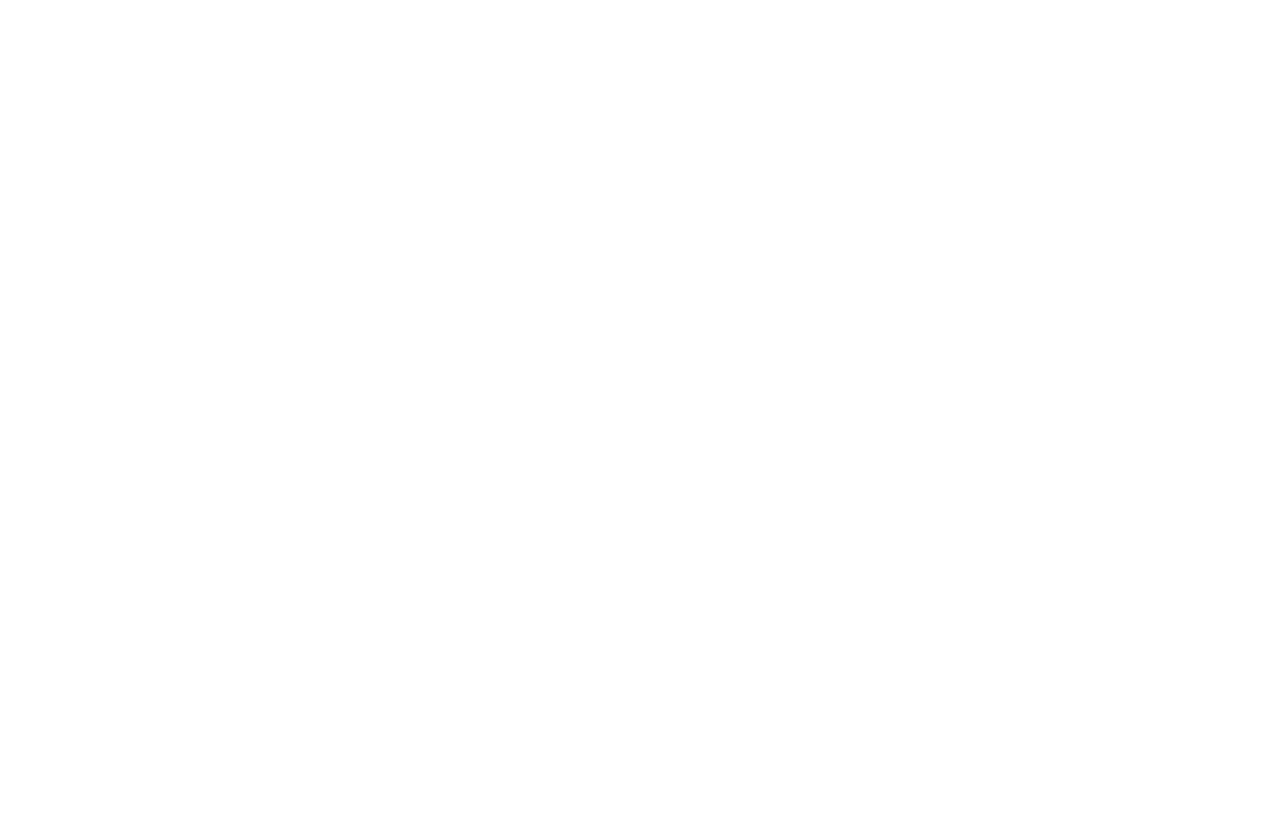
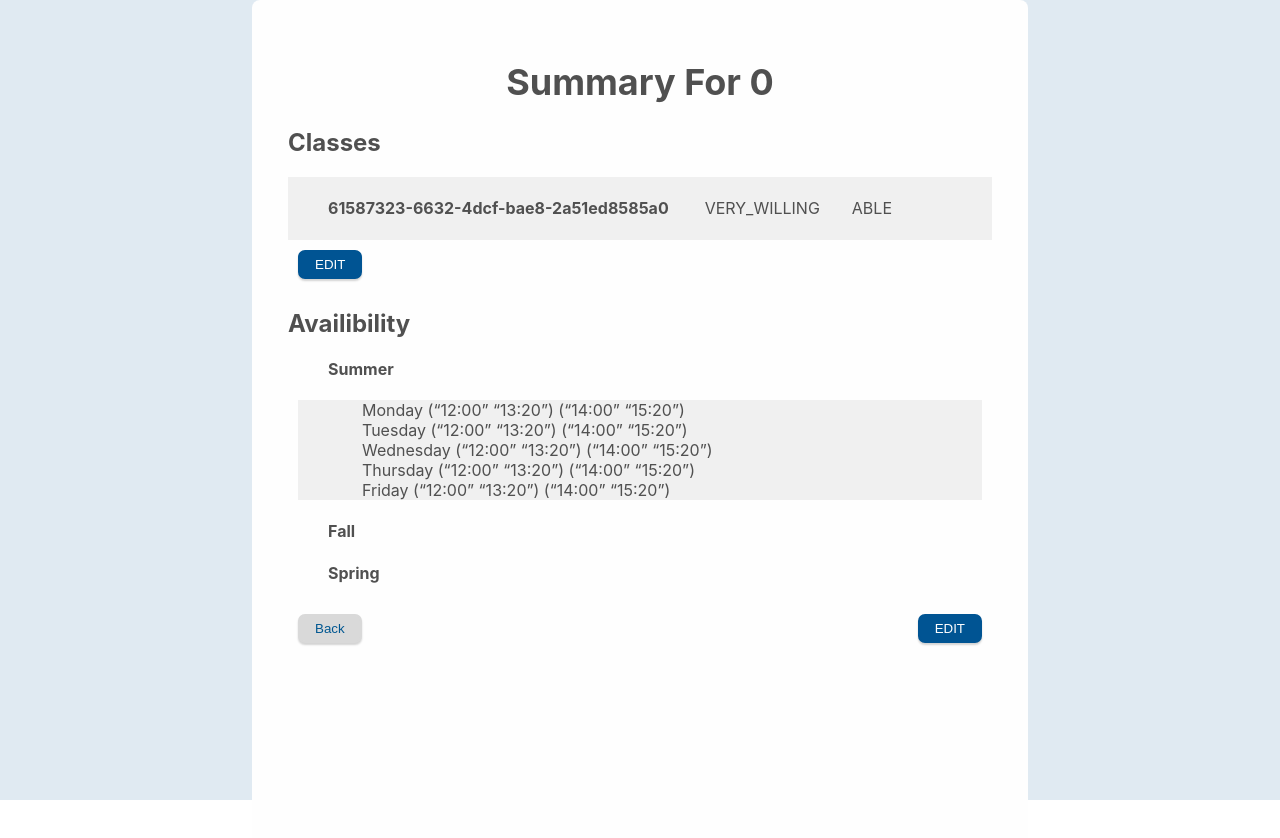
Before and after one commit to seng499-company1/frontend, a React (Create React App) app in the folder best-uvic-scheduler/: page /LandingPage/Summary_RO in a window 1280 px wide. Before the commit this address had no page. Shown: the top 838 px of the page. Before the commit the page ends 800 px from the top, so only its background shows below. Built offline with nearby package versions, Linux system fonts and the light colour scheme.

Commit message:
added function to parse through times

```diff
--- a/best-uvic-scheduler/src/Pages/LandingPage.tsx
+++ b/best-uvic-scheduler/src/Pages/LandingPage.tsx
@@ -7,6 +7,10 @@ import Alert from "../Components/Alert/alert.tsx";
 import NavBar from "../Components/navBar/navBar.tsx";
 import * as ProfessorImputHelper from "../Util/ProfessorInputHelper.tsx";
 
+export const ProfessorNameContext = React.createContext({
+  selectedProfessorName: 0,
+  setProfessorName: () => {},
+});
 const Header = styled.div`
   display: grid;
   grid-template-columns: repeat(3, 1fr);
@@ -65,6 +69,9 @@ const AlertDiv = styled.div`
 `;
 
 export function LandingPage() {
+  const { selectedProfessorName, setProfessorName } =
+    useContext(ProfessorNameContext);
+
   //get data
   const professorData = ProfessorImputHelper.GetProfessorInputList();
 
@@ -110,7 +117,15 @@ export function LandingPage() {
       <ProfListDiv>
         <DataEntryTitleDiv>New Data Entries:</DataEntryTitleDiv>
         {newProf.map((item, idx) => (
-          <ProfNameDiv>
+          <ProfNameDiv
+            onClick={() => {
+              console.log(newProf[idx]["firstName"]);
+              setProfessorName(newProf[idx]["firstName"]);
+              console.log(selectedProfessorName);
+
+              navigate(`/LandingPage/Summary_RO`);
+            }}
+          >
             {newProf[idx]["firstName"]}&nbsp;
             {newProf[idx]["lastName"]}
           </ProfNameDiv>
--- /dev/null
+++ b/best-uvic-scheduler/src/Pages/Summary_RO.tsx
@@ -0,0 +1,155 @@
+import React, { useState, useContext } from "react";
+import styled from "styled-components";
+
+import { useNavigate } from "react-router-dom";
+import CustomButtonView from "../Components/button/button.tsx";
+import CustomButtonGroupView from "../Components/button/buttongroup.tsx";
+import * as CourseListHelper from "../Util/CourseListHelper.tsx";
+import * as ProfPreferencesHelper from "../Util/ProfPreferencesHelper.tsx";
+import { ProfessorNameContext } from "./LandingPage.tsx";
+import { Background } from "../Components/background/background.tsx";
+import LandingPage from "./LandingPage";
+import { array, number } from "prop-types";
+import { isConstructorDeclaration } from "typescript";
+
+const SelectDivStyle = styled.div`
+  display: flex;
+  justify-content: space-between;
+  padding-bottom: 0px;
+  padding-right: 100px;
+  background-color: var(--grey-50);
+`;
+
+const ResponseDiv = styled.div`
+  text-indent: -40px;
+  display: flex;
+  justify-content: center;
+  flex-direction: column;
+`;
+
+const Header = styled.h1`
+  text-align: center;
+`;
+
+const Header4 = styled.h4`
+  text-align: left;
+  text-indent: 40px;
+`;
+const TimeList = styled.div`
+  padding-left: 10px;
+  padding-right: 10px;
+`;
+
+const TimeDiv = styled.div`
+  text-align: left;
+  padding-left: 64px;
+  background-color: var(--grey-50);
+`;
+
+function stringToTime(times: string) {
+  var arrayTime: string[] = [];
+  arrayTime = times.toString().split("(");
+  arrayTime.shift();
+  arrayTime.forEach((times, index) => {
+    times = times.trim().slice(0, -1);
+    arrayTime[index] = times;
+    console.log(times);
+  });
+
+  return;
+}
+
+export function Summary_RO() {
+  //get data, call get professor entry endpoint using professor uuid
+  const Preferences = ProfPreferencesHelper.GetPreferences();
+  const Courses = Preferences.course_preferences;
+  const Times = Preferences.preferred_times;
+
+  //   //hooks
+  const { selectedProfessorName, setProfessorName } =
+    useContext(ProfessorNameContext);
+  const navigate = useNavigate();
+
+  const terms = ["summer", "spring", "fall"];
+  const weekdays = ["mon", "tues", "wed", "thurs", "fri"];
+  //process time data
+
+  const timesMon = Times.summer.mon.times;
+  stringToTime(timesMon);
+  const timesTues = Times.summer.tues.times;
+  const timesWed = Times.summer.wed.times;
+  const timesThurs = Times.summer.thurs.times;
+  const timesFri = Times.summer.fri.times;
+
+  return (
+    <Background>
+      <Header>Summary For {selectedProfessorName}</Header>
+
+      <h2>Classes</h2>
+      {Courses.map(function (Course, index) {
+        let name = Course.course_code;
+        return (
+          <SelectDivStyle key={index}>
+            <Header4>
+              {console.log(Course.course_code)}
+              {Course.course_id}{" "}
+            </Header4>
+
+            <ResponseDiv>
+              {Course.will_to_teach}
+              &emsp;&emsp;
+              {Course.able_to_teach}
+            </ResponseDiv>
+          </SelectDivStyle>
+        );
+      })}
+
+      <CustomButtonGroupView {...{ Amount: "Double" }}>
+        <CustomButtonView {...{ Theme: "Primary" }} customClickEvent={() => {}}>
+          {" "}
+          EDIT{" "}
+        </CustomButtonView>
+      </CustomButtonGroupView>
+
+      <h2>Availibility</h2>
+
+      {/* {Times.prefered_times.map(function (term, index) {
+        const test = ""
+        return (
+          <div>ters<div/>
+        );
+      })} */}
+      <Header4>Summer</Header4>
+
+      <TimeList>
+        <TimeDiv>Monday {Times.summer.mon.times}</TimeDiv>
+
+        <TimeDiv>Tuesday {Times.summer.tues.times}</TimeDiv>
+        <TimeDiv>Wednesday {Times.summer.wed.times}</TimeDiv>
+        <TimeDiv>Thursday {Times.summer.thurs.times}</TimeDiv>
+        <TimeDiv>Friday {Times.summer.fri.times}</TimeDiv>
+      </TimeList>
+
+      <Header4>Fall</Header4>
+      <Header4>Spring</Header4>
+
+      <CustomButtonGroupView {...{ Amount: "Double" }}>
+        <CustomButtonView
+          {...{ Theme: "Secondary" }}
+          customClickEvent={() => {
+            navigate(`/LandingPage`);
+          }}
+        >
+          {" "}
+          Back{" "}
+        </CustomButtonView>
+        <CustomButtonView {...{ Theme: "Primary" }} customClickEvent={() => {}}>
+          {" "}
+          EDIT{" "}
+        </CustomButtonView>
+      </CustomButtonGroupView>
+    </Background>
+  );
+}
+
+export default Summary_RO;
--- /dev/null
+++ b/best-uvic-scheduler/src/Util/ProfPreferencesHelper.tsx
@@ -0,0 +1,89 @@
+const TestPreferenceList = {
+  id: "61587323-6632-4dcf-bae8-2a51ed8585a0",
+  year: 2022,
+  num_relief: 2,
+  num_summer_courses: 1,
+  num_fall_courses: 2,
+  num_spring_courses: 1,
+  why_relief: "program advisor & TA manager",
+  preferred_times: {
+    fall: {
+      mon: {
+        times: ["(“12:00” “13:20”) (“14:00” “15:20”)"],
+        preferredDay: true,
+      },
+      tues: {
+        times: ["(“12:00” “13:20”) (“14:00” “15:20”)"],
+        preferredDay: true,
+      },
+      wed: {
+        times: ["(“12:00” “13:20”) (“14:00” “15:20”)"],
+        preferredDay: true,
+      },
+      thurs: {
+        times: ["(“12:00” “13:20”) (“14:00” “15:20”)"],
+        preferredDay: true,
+      },
+      fri: {
+        times: ["(“12:00” “13:20”) (“14:00” “15:20”)"],
+        preferredDay: true,
+      },
+    },
+    spring: {
+      mon: {
+        times: ["(“12:00” “13:20”) (“14:00” “15:20”)"],
+        preferredDay: true,
+      },
+      tues: {
+        times: ["(“12:00” “13:20”) (“14:00” “15:20”)"],
+        preferredDay: true,
+      },
+      wed: {
+        times: ["(“12:00” “13:20”) (“14:00” “15:20”)"],
+        preferredDay: true,
+      },
+      thurs: {
+        times: ["(“12:00” “13:20”) (“14:00” “15:20”)"],
+        preferredDay: true,
+      },
+      fri: {
+        times: ["(“12:00” “13:20”) (“14:00” “15:20”)"],
+        preferredDay: true,
+      },
+    },
+    summer: {
+      mon: {
+        times: ["(“12:00” “13:20”) (“14:00” “15:20”)"],
+        preferredDay: true,
+      },
+      tues: {
+        times: ["(“12:00” “13:20”) (“14:00” “15:20”)"],
+        preferredDay: true,
+      },
+      wed: {
+        times: ["(“12:00” “13:20”) (“14:00” “15:20”)"],
+        preferredDay: true,
+      },
+      thurs: {
+        times: ["(“12:00” “13:20”) (“14:00” “15:20”)"],
+        preferredDay: true,
+      },
+      fri: {
+        times: ["(“12:00” “13:20”) (“14:00” “15:20”)"],
+        preferredDay: true,
+      },
+    },
+  },
+  course_preferences: [
+    {
+      course_id: "61587323-6632-4dcf-bae8-2a51ed8585a0",
+      will_to_teach: "VERY_WILLING",
+      able_to_teach: "ABLE",
+      time_stamp: "2022-06-21 09:30:26",
+    },
+  ],
+};
+
+export function GetPreferences() {
+  return TestPreferenceList;
+}
--- a/best-uvic-scheduler/src/index.js
+++ b/best-uvic-scheduler/src/index.js
@@ -7,6 +7,7 @@ import ProfessorDataInputIndex from "./Pages/ProfessorDataInput/index.tsx";
 import reportWebVitals from "./reportWebVitals";
 import LoginPage from "./Pages/LoginPage.tsx";
 import LandingPage from "./Pages/LandingPage.tsx";
+import Summary_RO from "./Pages/Summary_RO.tsx";
 
 const root = ReactDOM.createRoot(document.getElementById("root"));
 root.render(
@@ -16,6 +17,7 @@ root.render(
       <Route path="/" element={<LoginPage />} />
       <Route path="/SelectProfessor/*" element={<ProfessorDataInputIndex />} />
       <Route path="/LandingPage" element={<LandingPage />} />
+      <Route path="/LandingPage/Summary_RO" element={<Summary_RO />} />
     </Routes>
   </BrowserRouter>
   //</React.StrictMode>
```
